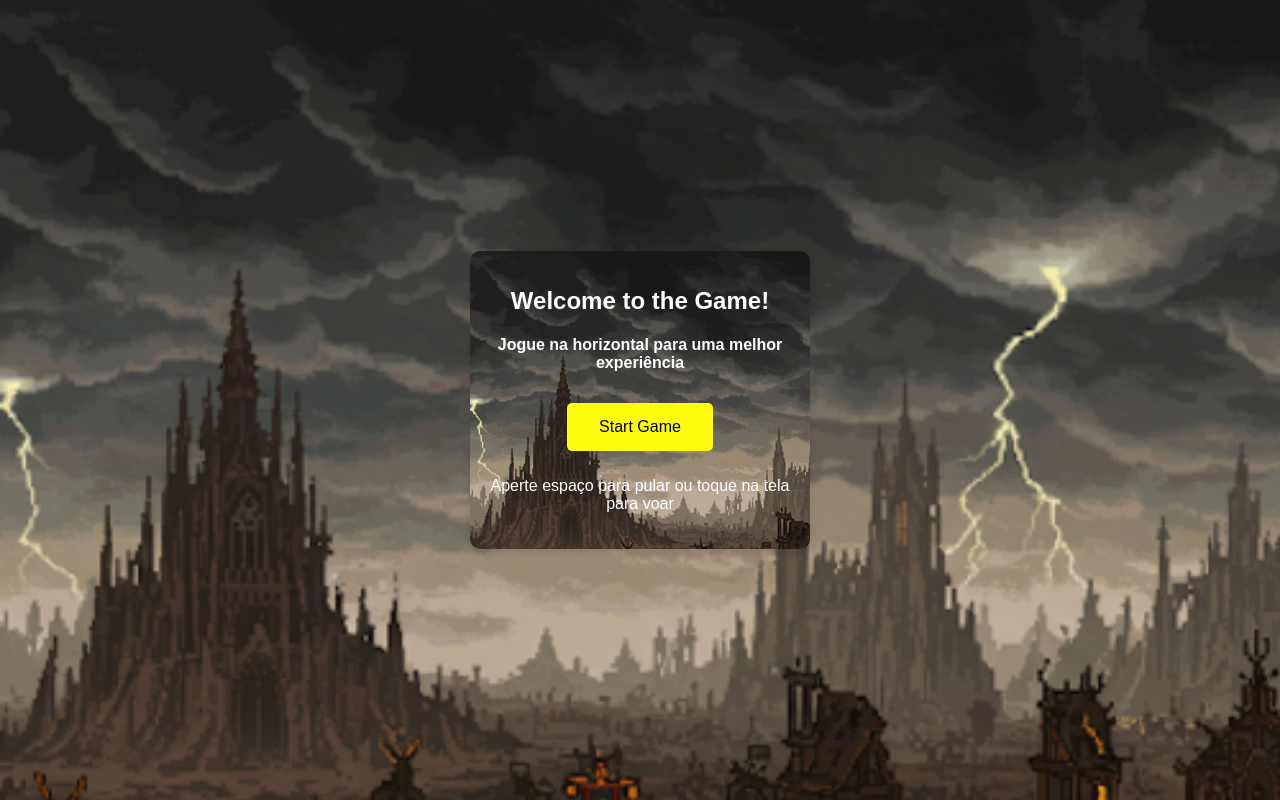
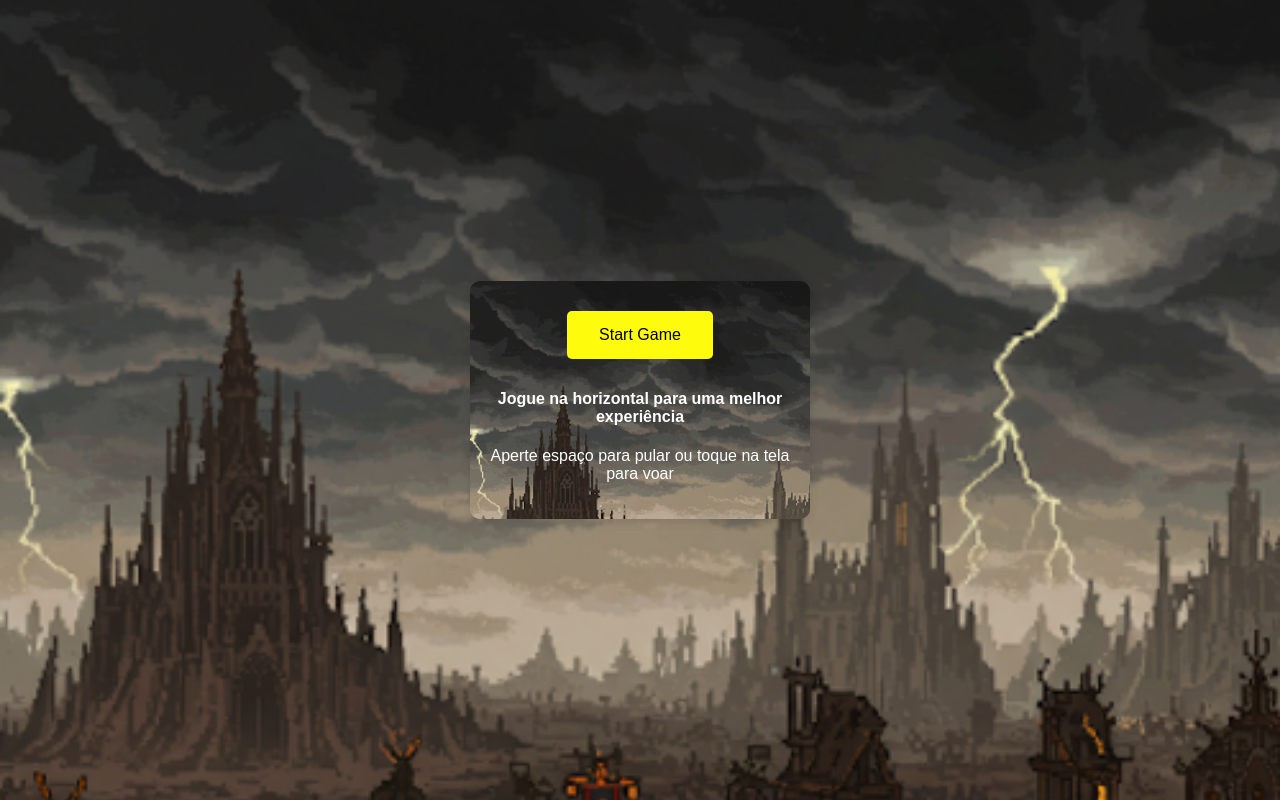
Before and after one commit to VenomGu/flying-Orc, a website: page startScreen.html in a window 1280 px wide. Drawn offline with Linux system fonts and the light colour scheme.

Commit message:
Zoom test

```diff
--- a/startScreen.html
+++ b/startScreen.html
@@ -8,13 +8,13 @@
 </head>
 <body id="start-screen-body">
     <div id="start-screen">
-        <h1>Welcome to the Game!</h1>
+        <form action="index.html">
+            <button id="start-button" type="submit">Start Game</button>
+        </form>
         <h4>
         Jogue na horizontal para uma melhor experiência
         </h4>
-        <form action="index.html">
-            <button id="start-button" type="submit" onclick="count()">Start Game</button>
-        </form>
+
         <P>Aperte espaço para pular ou toque na tela para voar</P>
     </div>
   <audio autoplay loop>
```
Also changed, not shown: index.html (+1 -1 lines).
